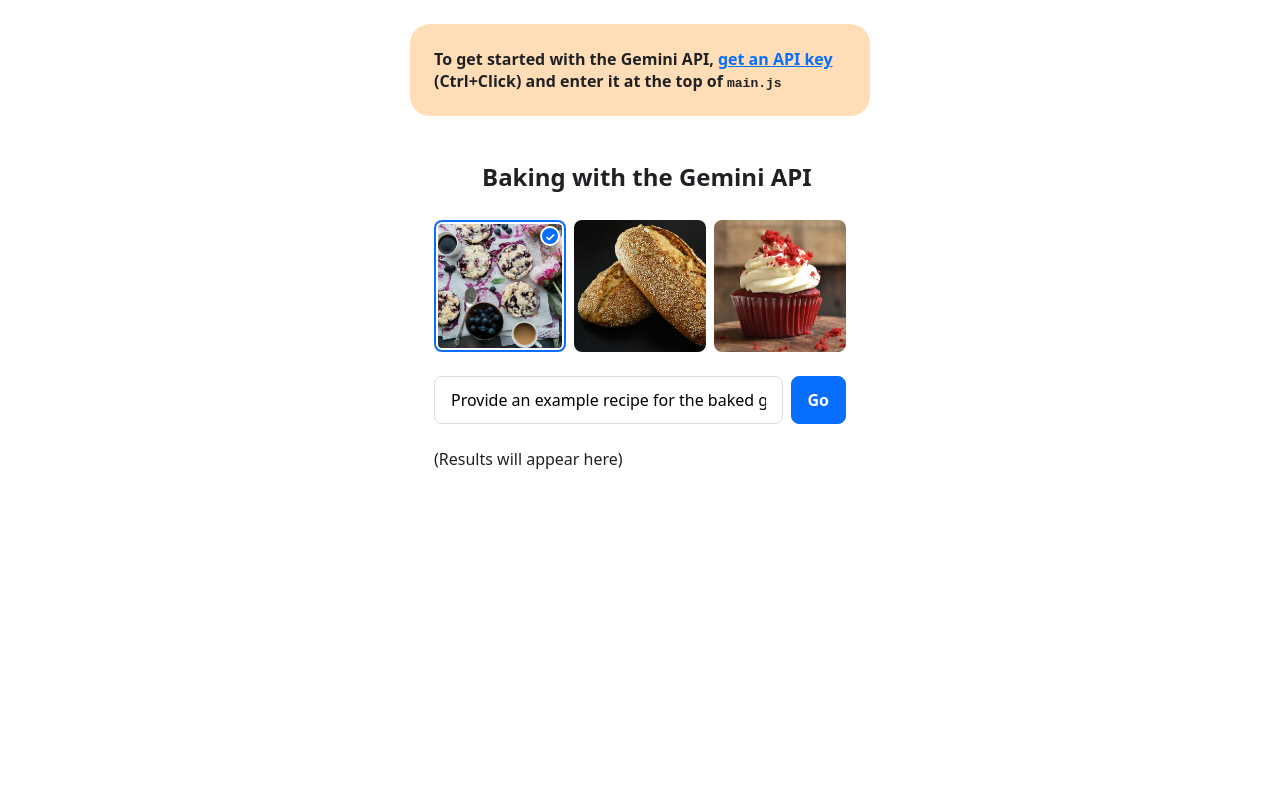
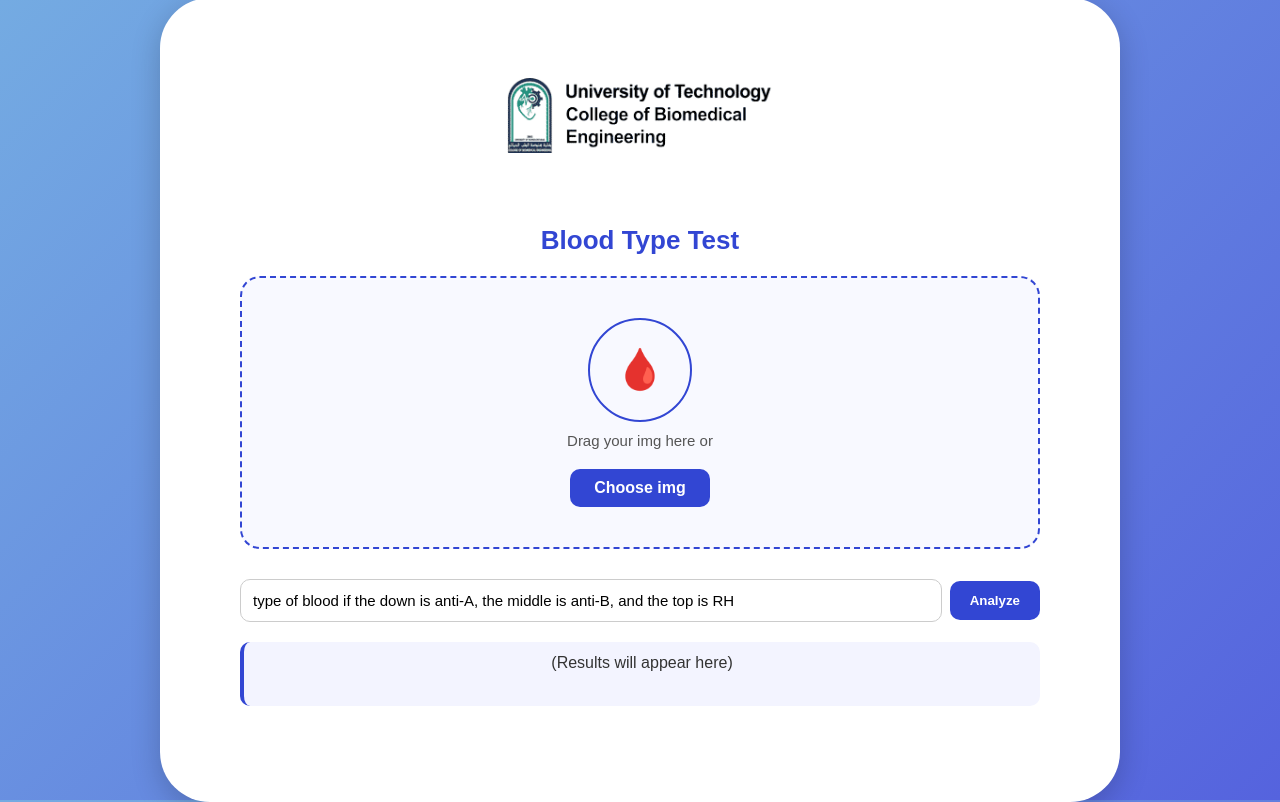
Before and after one commit to y7yaaaaa123/ai-blood, a website built with Vite: page index.html in a window 1280 px wide. Built offline with nearby package versions, Linux system fonts and the light colour scheme; files whose address does not match are found by name.

Commit message:
Initial backup

```diff
--- a/index.html
+++ b/index.html
@@ -4,36 +4,34 @@
 <head>
   <meta charset="UTF-8" />
   <meta name="viewport" content="width=device-width, initial-scale=1.0" />
-  <title>Baking with the Gemini API</title>
+  <title>Blood Type Detection</title>
 </head>
 
 <body>
   <main>
-    <h1>Baking with the Gemini API</h1>
+    <img src="img.png" alt="Logo" class="logo">
+    <h1>Blood Type Test</h1>
+
     <form>
-      <div class="image-picker">
-        <label class="image-choice">
-          <input type="radio" checked name="chosen-image" value="/baked_goods_1.jpg">
-          <img src="/baked_goods_1.jpg">
-        </label>
-        <label class="image-choice">
-          <input type="radio" name="chosen-image" value="/baked_goods_2.jpg">
-          <img src="/baked_goods_2.jpg">
-        </label>
-        <label class="image-choice">
-          <input type="radio" name="chosen-image" value="/baked_goods_3.jpg">
-          <img src="/baked_goods_3.jpg">
-        </label>
-      </div>
+      <label class="upload-box">
+        <input type="file" id="fileInput" name="file">
+        <div class="upload-icon">🩸</div>
+        <div class="upload-text">Drag your img here or</div>
+        <div class="choose-btn">Choose img</div>
+      </label>
+
       <div class="prompt-box">
-        <label>
-          <input name="prompt" placeholder="Enter instructions here" type="text"
-            value="Provide an example recipe for the baked goods in the image">
-        </label>
-        <button type="submit">Go</button>
+        <input name="prompt" placeholder="Enter instructions here" type="text"
+          value="type of blood if the down is anti-A, the middle is anti-B, and the top is RH">
+        <button type="submit" class="submit">Analyze</button>
+
+
       </div>
     </form>
+
+
     <p class="output">(Results will appear here)</p>
+
   </main>
 
   <script type="module" src="/main.js"></script>
--- a/main.js
+++ b/main.js
@@ -8,23 +8,40 @@ import './style.css';
 // Get your Gemini API key by:
 // - Selecting "Add Gemini API" in the "Firebase Studio" panel in the sidebar
 // - Or by visiting https://g.co/ai/idxGetGeminiKey
-let API_KEY = 'TODO';
+let API_KEY = 'AIzaSyARI7d7w6TEybZ4mveUpYWhvWLOwnZQjfA';
 
 let form = document.querySelector('form');
 let promptInput = document.querySelector('input[name="prompt"]');
 let output = document.querySelector('.output');
+    // يظهر اسم الملف عند اختياره
+    const fileInput = document.getElementById('fileInput');
+    const uploadText = document.querySelector('.upload-text');
 
+    fileInput.addEventListener('change', function () {
+      if (this.files && this.files.length > 0) {
+        uploadText.textContent = `Selected: ${this.files[0].name}`;
+      } else {
+        uploadText.textContent = 'Drag your file here or';
+      }
+    });
 form.onsubmit = async (ev) => {
   ev.preventDefault();
   output.textContent = 'Generating...';
 
   try {
-    // Load the image as a base64 string
-    let imageUrl = form.elements.namedItem('chosen-image').value;
-    let imageBase64 = await fetch(imageUrl)
-      .then(r => r.arrayBuffer())
-      .then(a => Base64.fromByteArray(new Uint8Array(a)));
+    const fileInput = document.getElementById('fileInput');
+   const file = fileInput.files[0];
 
+
+   const imageBase64 = await new Promise((resolve, reject) => {
+     const reader = new FileReader();
+     reader.readAsDataURL(file);
+     reader.onload = () => {
+       const base64String = reader.result.split(',')[1]; // Extract base64 part
+       resolve(base64String);
+     };
+     reader.onerror = reject;
+   });
     // Assemble the prompt by combining the text with the chosen image
     let contents = [
       {
--- a/style.css
+++ b/style.css
@@ -1,155 +1,153 @@
 body {
-  margin: 24px;
-  font-family: system-ui, -apple-system, BlinkMacSystemFont, 'Segoe UI', Roboto, Oxygen, Ubuntu, Cantarell, 'Open Sans', 'Helvetica Neue', sans-serif;
-  -webkit-font-smoothing: antialiased;
-  --accent-color: #076EFF;
-  color: #202124;
-}
-
-main,
-.api-key-banner {
-  box-sizing: border-box;
-  width: 100%;
-  padding: 24px;
-  max-width: 460px;
-  margin: 0 auto;
-  border-radius: 20px;
-}
-
-.api-key-banner {
-  background-color: #FFDDB7;
-  font-weight: bold;
-  margin-bottom: 16px;
-}
-
-.api-key-banner a {
-  color: var(--accent-color);
-}
-
-* {
-  outline-color: var(--accent-color);
+  margin: 0;
+  padding: 0;
+  font-family: 'Poppins', sans-serif;
+  background: linear-gradient(135deg, #74ABE2, #5563DE);
+  color: #222;
+  display: flex;
+  justify-content: center;
+  align-items: center;
+  height: 100vh;
 }
 
 main {
   background-color: #fff;
+  box-shadow: 0 8px 30px rgba(0, 0, 0, 0.2);
+  border-radius: 50px;
+  padding: 80px;
+  max-width: 800px;
+  width: 100%;
+  text-align: center;
+  animation: fadeIn 1s ease;
+}
+
+img.logo {
+  width: 300px;
+  margin-bottom: 50px;
 }
 
 h1 {
-  display: flex;
-  align-items: center;
-  gap: 8px;
-  margin: 0 auto;
-  font-size: 24px;
+  font-size: 26px;
+  color: #3246D3;
+  margin-bottom: 20px;
 }
 
-h1::before {
-  content: '';
-  display: inline-block;
-  background: url(gemini.svg);
-  width: 40px;
-  height: 40px;
-  background-size: cover;
+/* تصميم زر اختيار الصورة */
+.upload-box {
+  border: 2px dashed #3246D3;
+  border-radius: 20px;
+  padding: 40px;
+  background-color: #f8f9ff;
+  transition: all 0.3s ease;
+  cursor: pointer;
+  display: flex;
+  flex-direction: column;
+  align-items: center;
+  gap: 10px;
 }
 
-form {
-  margin: 0;
+.upload-box:hover {
+  background-color: #ebedff;
+  transform: scale(1.02);
 }
 
-.image-picker {
-  display: flex;
-  width: 100%;
-  gap: 8px;
-  margin-top: 24px;
+.upload-box input[type="file"] {
+  display: none;
 }
 
-.image-choice {
-  position: relative;
-  border-radius: 8px;
-  overflow: hidden;
-  cursor: pointer;
+.upload-icon {
+  width: 100px;
+  height: 100px;
+  border: 2px solid #3246D3;
+  border-radius: 50%;
+  display: flex;
+  justify-content: center;
+  align-items: center;
+  color: #3246D3;
+  font-size: 40px;
+  font-weight: bold;
 }
 
-.image-choice:has(:checked)::before {
-  pointer-events: none;
-  position: absolute;
-  right: 8px;
-  top: 8px;
-  z-index: 1;
-  color: white;
-  content: '✓';
-  background-color: var(--accent-color);
-  width: 16px;
-  height: 16px;
-  display: grid;
-  place-items: center;
-  font-weight: bold;
-  border-radius: 100px;
-  box-shadow: 0 0 0 2px #fff;
+.upload-text {
+  font-size: 15px;
+  color: #555;
 }
 
-.image-choice:has(:checked)::after {
-  content: '';
-  position: absolute;
-  pointer-events: none;
-  inset: 0;
-  border-radius: 8px;
-  box-shadow:
-    0 0 0 2px var(--accent-color) inset,
-    0 0 0 4px #fff inset;
+.choose-btn {
+  background-color: #3246D3;
+  color: white;
+  border: none;
+  padding: 10px 24px;
+  border-radius: 10px;
+  font-weight: bold;
+  margin-top: 10px;
+  cursor: pointer;
+  transition: all 0.3s ease;
 }
 
-.image-choice img {
-  width: 100%;
-}
-
-.image-choice input {
-  opacity: 0;
-  position: absolute;
-}
-
-.image-choice:focus-within::after {
-  box-shadow: 0 0 0 4px var(--accent-color) inset;
+.choose-btn:hover {
+  background-color: #2535A3;
+  transform: scale(1.05);
 }
 
 .prompt-box {
-  margin: 24px 0;
-  width: 100%;
   display: flex;
   gap: 8px;
-  align-items: flex-end;
+  align-items: center;
+  justify-content: center;
+  margin-top: 30px;
 }
 
-label {
-  display: flex;
+input[type="text"] {
   flex: 1;
-  flex-direction: column;
-  gap: 8px;
-  font-size: 12px;
+  padding: 12px;
+  border-radius: 10px;
+  border: 1px solid #ccc;
+  font-size: 15px;
+  transition: all 0.3s ease;
 }
 
-input,
-button {
-  border: 1px solid #ddd;
-  border-radius: 8px;
-  padding: 12px 16px;
-  font-family: unset;
-  font-size: 16px;
+input[type="text"]:focus {
+  border-color: #3246D3;
+  box-shadow: 0 0 6px rgba(50, 70, 211, 0.4);
+  outline: none;
 }
 
-button {
-  border-color: var(--accent-color);
-  background-color: var(--accent-color);
+button.submit {
+  background-color: #3246D3;
   color: white;
+  border: none;
+  padding: 12px 20px;
   font-weight: bold;
+  border-radius: 10px;
   cursor: pointer;
-  opacity: 1;
+  transition: all 0.3s ease;
 }
 
-button:focus-visible {
-  outline: 2px solid white;
-  outline-offset: -4px;
+button.submit:hover {
+  background-color: #2535A3;
+  transform: scale(1.03);
 }
 
-button:hover {
-  opacity: 0.95;
+.output {
+  background-color: #f3f4ff;
+  border-radius: 10px;
+  padding: 12px;
+  margin-top: 20px;
+  font-size: 16px;
+  color: #333;
+  border-left: 4px solid #3246D3;
+  min-height: 40px;
 }
+
+@keyframes fadeIn {
+  from {
+    opacity: 0;
+    transform: translateY(20px);
+  }
+
+  to {
+    opacity: 1;
+    transform: translateY(0);
+  }
+}
```
Also changed, not shown: img.png (added).
